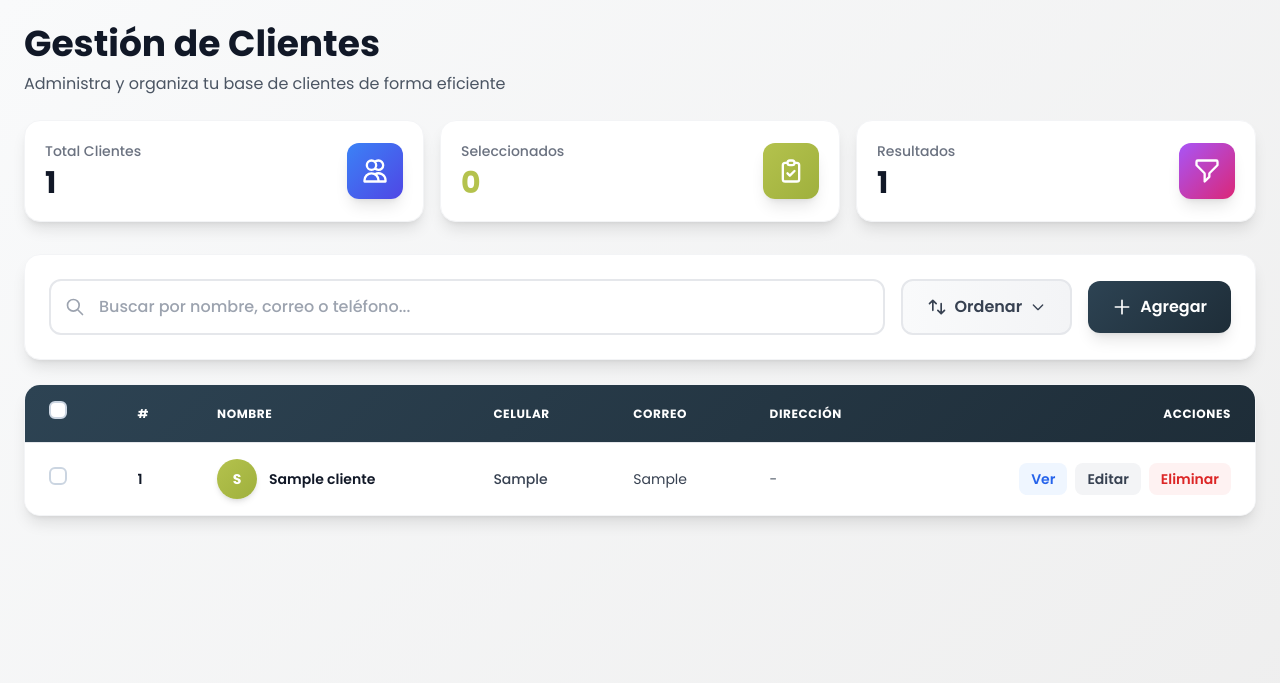
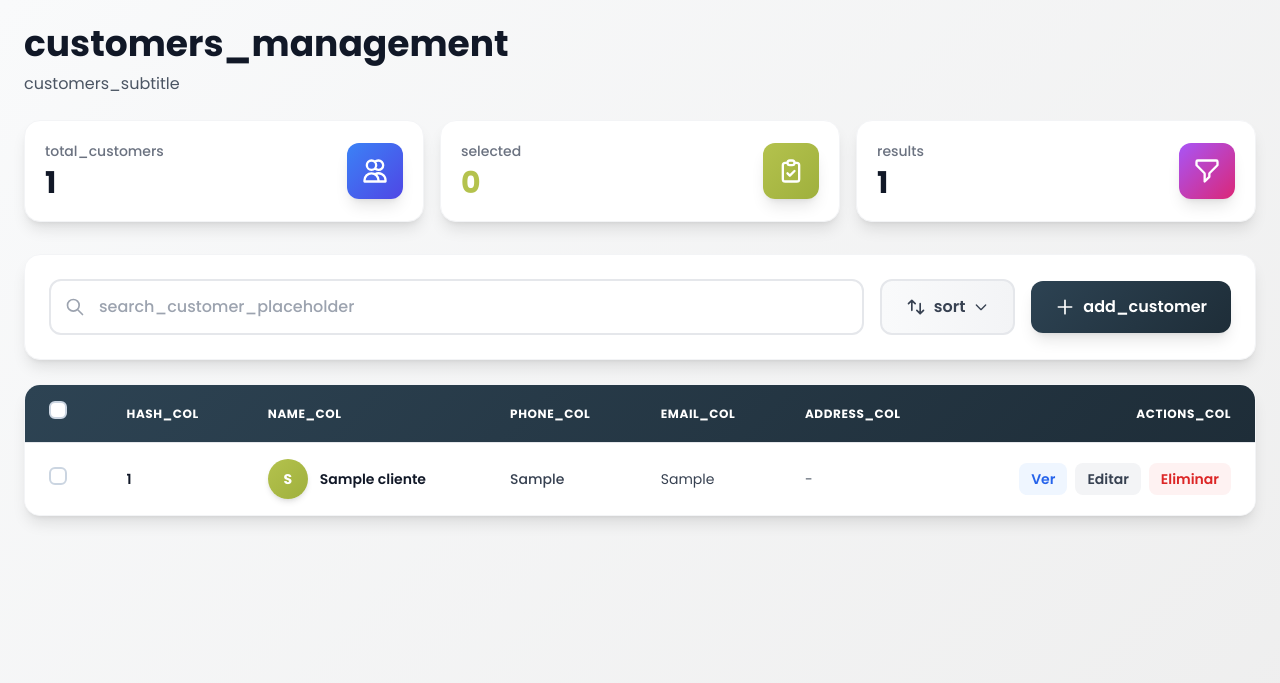
Before and after one commit to GenesisCampos100/puntoDeVenta, a PHP site: template src/pages/clientes_contenido.php in a window 1280 px wide. Shown: the top 683 px of the page. Run offline with PHP 8.4, Linux system fonts and the light colour scheme; the template is opened without the code that fills it: most values are stand-ins (such as "Sample title", 1, 10 or a date in 2020); some libraries are stand-ins or nearby versions.

Commit message:
feat: Traducir clientes_contenido.php - Implementar traducciones completas

```diff
--- a/src/pages/clientes_contenido.php
+++ b/src/pages/clientes_contenido.php
@@ -84,11 +84,11 @@ $stmt->execute();
 $clientes = $stmt->fetchAll(PDO::FETCH_ASSOC);
 ?>
 <!doctype html>
-<html lang="es">
+<html lang="<?php echo current_lang(); ?>">
 <head>
   <meta charset="utf-8" />
   <meta name="viewport" content="width=device-width,initial-scale=1" />
-  <title>Gestión de Clientes</title>
+  <title><?php echo __('customers_management'); ?></title>
 
   <link href="https://fonts.googleapis.com/css2?family=Poppins:wght@300;400;500;600;700&display=swap" rel="stylesheet">
 
@@ -389,8 +389,8 @@ body.dark-mode .btn-add {
     <!-- Header -->
     <div class="mb-8 animate-slideDown">
       <div class="mb-6">
-        <h1 class="text-3xl md:text-4xl font-bold text-gray-900 mb-2">Gestión de Clientes</h1>
-        <p class="text-gray-600 text-base">Administra y organiza tu base de clientes de forma eficiente</p>
+        <h1 class="text-3xl md:text-4xl font-bold text-gray-900 mb-2"><?php echo __('customers_management'); ?></h1>
+        <p class="text-gray-600 text-base"><?php echo __('customers_subtitle'); ?></p>
       </div>
 
       <!-- Stats Cards -->
@@ -398,7 +398,7 @@ body.dark-mode .btn-add {
         <div class="bg-white rounded-2xl p-5 shadow-lg hover-lift animate-slideUp border border-gray-100">
           <div class="flex items-center justify-between">
             <div>
-              <p class="text-gray-500 text-sm font-medium mb-1">Total Clientes</p>
+              <p class="text-gray-500 text-sm font-medium mb-1"><?php echo __('total_customers'); ?></p>
               <p id="totalClientes" class="text-3xl font-bold text-gray-900"><?= count($clientes) ?></p>
             </div>
             <div class="w-14 h-14 bg-gradient-to-br from-blue-500 to-indigo-600 rounded-xl flex items-center justify-center shadow-lg">
@@ -412,7 +412,7 @@ body.dark-mode .btn-add {
         <div class="bg-white rounded-2xl p-5 shadow-lg hover-lift animate-slideUp delay-100 border border-gray-100">
           <div class="flex items-center justify-between">
             <div>
-              <p class="text-gray-500 text-sm font-medium mb-1">Seleccionados</p>
+              <p class="text-gray-500 text-sm font-medium mb-1"><?php echo __('selected'); ?></p>
               <p id="selectedCount" class="text-3xl font-bold" style="color: #b4c24d;">0</p>
             </div>
             <div class="w-14 h-14 rounded-xl flex items-center justify-center shadow-lg" style="background: linear-gradient(135deg, #b4c24d 0%, #9fb03d 100%);">
@@ -426,7 +426,7 @@ body.dark-mode .btn-add {
         <div class="bg-white rounded-2xl p-5 shadow-lg hover-lift animate-slideUp delay-200 border border-gray-100">
           <div class="flex items-center justify-between">
             <div>
-              <p class="text-gray-500 text-sm font-medium mb-1">Resultados</p>
+              <p class="text-gray-500 text-sm font-medium mb-1"><?php echo __('results'); ?></p>
               <p id="filteredCount" class="text-3xl font-bold text-gray-900"><?= count($clientes) ?></p>
             </div>
             <div class="w-14 h-14 bg-gradient-to-br from-purple-500 to-pink-600 rounded-xl flex items-center justify-center shadow-lg">
@@ -453,7 +453,7 @@ body.dark-mode .btn-add {
             <input
               id="searchInput"
               type="text"
-              placeholder="Buscar por nombre, correo o teléfono..."
+              placeholder="<?php echo __('search_customer_placeholder'); ?>"
               class="search-input w-full pl-12 pr-12 py-3.5 rounded-xl border-2 border-gray-200 focus:border-primary focus:outline-none transition-all duration-200 text-gray-900 placeholder-gray-400 font-medium"
             />
             <button type="button" id="clearSearch" class="absolute right-4 top-1/2 -translate-y-1/2 text-gray-400 hover:text-accent transition-colors hidden">
@@ -469,7 +469,7 @@ body.dark-mode .btn-add {
               <svg class="w-5 h-5" fill="none" stroke="currentColor" viewBox="0 0 24 24">
                 <path stroke-linecap="round" stroke-linejoin="round" stroke-width="2" d="M7 16V4m0 0L3 8m4-4l4 4m6 0v12m0 0l4-4m-4 4l-4-4"/>
               </svg>
-              Ordenar
+              <?php echo __('sort'); ?>
               <svg class="w-4 h-4 transition-transform duration-300" id="orderIcon" fill="none" stroke="currentColor" viewBox="0 0 24 24">
                 <path stroke-linecap="round" stroke-linejoin="round" stroke-width="2" d="M19 9l-7 7-7-7"/>
               </svg>
@@ -477,10 +477,10 @@ body.dark-mode .btn-add {
 
             <div id="orderMenu" class="dropdown-menu" style="top: auto; bottom: calc(100% + 0.75rem);">
               <div>
-                <p class="text-xs font-bold text-gray-500 uppercase tracking-wider mb-3">Ordenar por</p>
+                <p class="text-xs font-bold text-gray-500 uppercase tracking-wider mb-3"><?php echo __('sort_by'); ?></p>
                 <select name="orden" onchange="document.getElementById('toolbar-form').submit()" class="w-full px-3 py-2 rounded-lg border-2 border-gray-200 focus:border-primary focus:outline-none">
-                  <option value="nombre ASC" <?= ($orden == 'nombre ASC') ? 'selected' : '' ?>>Nombre A-Z</option>
-                  <option value="nombre DESC" <?= ($orden == 'nombre DESC') ? 'selected' : '' ?>>Nombre Z-A</option>
+                  <option value="nombre ASC" <?= ($orden == 'nombre ASC') ? 'selected' : '' ?>><?php echo __('name_az'); ?></option>
+                  <option value="nombre DESC" <?= ($orden == 'nombre DESC') ? 'selected' : '' ?>><?php echo __('name_za'); ?></option>
                 </select>
               </div>
             </div>
@@ -491,7 +491,7 @@ body.dark-mode .btn-add {
             <svg class="w-5 h-5" fill="none" stroke="currentColor" viewBox="0 0 24 24">
               <path stroke-linecap="round" stroke-linejoin="round" stroke-width="2" d="M12 4v16m8-8H4"/>
             </svg>
-            Agregar
+            <?php echo __('add_customer'); ?>
           </button>
         </div>
       </form>
@@ -502,7 +502,7 @@ body.dark-mode .btn-add {
           <div class="flex items-center gap-3">
             <input type="checkbox" id="selectAll" class="custom-checkbox" />
             <span class="text-sm font-semibold text-gray-700">
-              <span id="bulkSelectedCount">0</span> cliente(s) seleccionado(s)
+              <span id="bulkSelectedCount">0</span> <?php echo __('customers_selected'); ?>
             </span>
           </div>
           <div class="flex gap-2">
@@ -510,10 +510,10 @@ body.dark-mode .btn-add {
               <svg class="w-4 h-4" fill="none" stroke="currentColor" viewBox="0 0 24 24">
                 <path stroke-linecap="round" stroke-linejoin="round" stroke-width="2" d="M19 7l-.867 12.142A2 2 0 0116.138 21H7.862a2 2 0 01-1.995-1.858L5 7m5 4v6m4-6v6m1-10V4a1 1 0 00-1-1h-4a1 1 0 00-1 1v3M4 7h16"/>
               </svg>
-              Eliminar
+              <?php echo __('delete'); ?>
             </button>
             <button onclick="clearSelection()" class="px-5 py-2.5 bg-gray-200 text-gray-700 rounded-lg font-semibold hover:bg-gray-300 transition-all shadow-sm">
-              Cancelar
+              <?php echo __('cancel'); ?>
             </button>
           </div>
         </div>
@@ -529,12 +529,12 @@ body.dark-mode .btn-add {
               <th class="px-6 py-4 text-left">
                 <input type="checkbox" id="selectAllHeader" class="custom-checkbox" />
               </th>
-              <th class="px-6 py-4 text-left text-xs font-bold text-white uppercase tracking-wider">#</th>
-              <th class="px-6 py-4 text-left text-xs font-bold text-white uppercase tracking-wider">Nombre</th>
-              <th class="px-6 py-4 text-left text-xs font-bold text-white uppercase tracking-wider">Celular</th>
-              <th class="px-6 py-4 text-left text-xs font-bold text-white uppercase tracking-wider">Correo</th>
-              <th class="px-6 py-4 text-left text-xs font-bold text-white uppercase tracking-wider">Dirección</th>
-              <th class="px-6 py-4 text-right text-xs font-bold text-white uppercase tracking-wider">Acciones</th>
+              <th class="px-6 py-4 text-left text-xs font-bold text-white uppercase tracking-wider"><?php echo __('hash_col'); ?></th>
+              <th class="px-6 py-4 text-left text-xs font-bold text-white uppercase tracking-wider"><?php echo __('name_col'); ?></th>
+              <th class="px-6 py-4 text-left text-xs font-bold text-white uppercase tracking-wider"><?php echo __('phone_col'); ?></th>
+              <th class="px-6 py-4 text-left text-xs font-bold text-white uppercase tracking-wider"><?php echo __('email_col'); ?></th>
+              <th class="px-6 py-4 text-left text-xs font-bold text-white uppercase tracking-wider"><?php echo __('address_col'); ?></th>
+              <th class="px-6 py-4 text-right text-xs font-bold text-white uppercase tracking-wider"><?php echo __('actions_col'); ?></th>
             </tr>
           </thead>
           <tbody id="tableBody" class="bg-white divide-y divide-gray-200">
@@ -547,8 +547,8 @@ body.dark-mode .btn-add {
         <svg class="w-24 h-24 mx-auto text-gray-300 mb-4" fill="none" stroke="currentColor" viewBox="0 0 24 24">
           <path stroke-linecap="round" stroke-linejoin="round" stroke-width="2" d="M20 13V6a2 2 0 00-2-2H6a2 2 0 00-2 2v7m16 0v5a2 2 0 01-2 2H6a2 2 0 01-2-2v-5m16 0h-2.586a1 1 0 00-.707.293l-2.414 2.414a1 1 0 01-.707.293h-3.172a1 1 0 01-.707-.293l-2.414-2.414A1 1 0 006.586 13H4"/>
         </svg>
-        <h3 class="text-xl font-semibold text-gray-700 mb-2">No se encontraron clientes</h3>
-        <p class="text-gray-500">Intenta ajustar los filtros o agregar un nuevo cliente</p>
+        <h3 class="text-xl font-semibold text-gray-700 mb-2"><?php echo __('no_customers_found'); ?></h3>
+        <p class="text-gray-500"><?php echo __('try_adjusting_filters_or_add'); ?></p>
       </div>
     </div>
 
```
